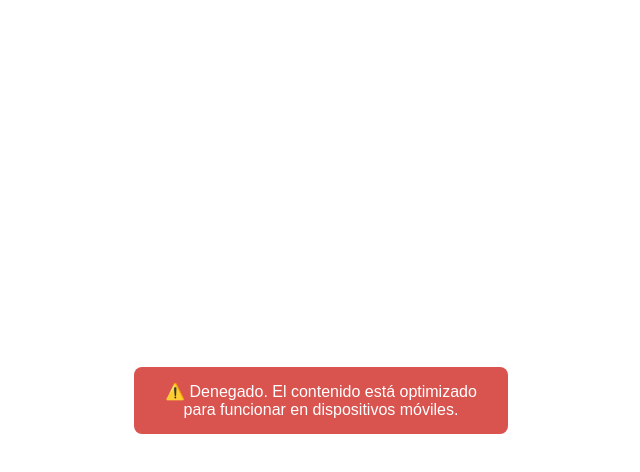
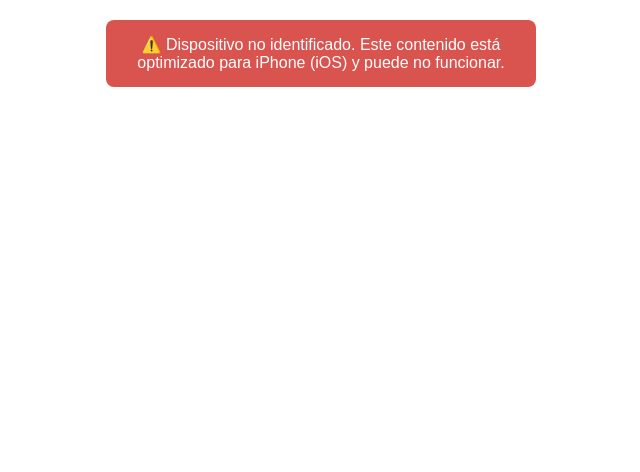
Before and after one commit to zokosting/QR, a plain HTML site: page index.html in a window 1280 px wide. Shown: the whole page, without its empty margins (319-959 px from the left). Drawn offline with Linux system fonts and the light colour scheme.

Commit message:
Random Despertando GitHub -GeminAI funcionando con estilo

```diff
--- a/index.html
+++ b/index.html
@@ -4,17 +4,19 @@
   <meta charset="UTF-8" />
   <title>SABES QUE SÍ PUEDES</title>
   <style>
-    html, body {
-        height: 100%; /* Asegura que el body ocupe toda la altura del viewport */
-        margin: 0;
+    .centered-container {
+        height: 100%;
+        width: 100%;
+        position: fixed; /* Ocupa toda la pantalla */
+        top: 0;
+        left: 0;
         display: flex; /* Habilita Flexbox */
         justify-content: center; /* Centrado horizontal */
         align-items: center; /* Centrado vertical */
-        flex-direction: column; /* Alinea los elementos verticalmente */
+        flex-direction: column;
         text-align: center;
-        font-family: sans-serif;
+        background-color: white; /* Asegura que cubra el fondo */
     }
-
     .error-message {
       color: white;
       background-color: #d9534f;
@@ -23,6 +25,8 @@
       margin: 20px auto;
       width: 80%;
       max-width: 400px;
+      text-align: center;
+      font-family: sans-serif;
     }
     .audio-hidden {
       display: none;
@@ -33,13 +37,15 @@
     }
     #unmuteMessage {
       color: gray;
+      font-size: 5vw;
+      padding: 20px;
     }
   </style>
 </head>
 <body>
 
   <script>
-    // Función para detectar el sistema operativo
+    // Función para detectar el sistema operativo (simplificado)
     function isAndroid() {
       const userAgent = navigator.userAgent || navigator.vendor || window.opera;
       return /android/i.test(userAgent);
@@ -67,7 +73,7 @@
         "https://raw.githubusercontent.com/zokosting/QR/main/Si%C3%A9ntete%20orgulloso%20de%20lo%20que%20eres.mp3"
     ];
 
-    // LÓGICA PARA IPHONE (document.write con autoplay sin muted)
+    // LÓGICA ORIGINAL DE IPHONE (document.write con autoplay sin muted)
     function runIphoneLogic() {
       var randomIndex = Math.floor(Math.random() * audioUrls.length);
       var VARIABLE = audioUrls[randomIndex];
@@ -86,8 +92,11 @@
       document.write('<source id="audioSource" src="" type="audio/mpeg">');
       document.write('Tu navegador no soporta el elemento de audio.');
       document.write('</audio>');
-      // Este es el mensaje que aparecerá centrado gracias a los estilos del body.
+
+      // Envolvemos el mensaje en el contenedor para centrarlo
+      document.write('<div class="centered-container">');
       document.write('<p id="unmuteMessage">🎧 Haz clic en cualquier parte para activar el sonido.</p>');
+      document.write('</div>');
 
       // Inyectamos un script que inicialice el audio y el detector de clics
       document.write('<script>');
@@ -116,14 +125,14 @@
     // Decide qué renderizar
     if (isIOS()) {
       runIphoneLogic();
-      // Si es iOS, se ejecuta la lógica inicial
+      // Si es iOS, se ejecuta la lógica original.
     } else if (isAndroid()) {
-      // Ejecuta la lógica robusta para Android
+      // Ahora ejecuta la lógica robusta para Android
       runAndroidAudioLogic();
     } else {
       // Renderiza un mensaje neutro si no es iOS ni Android
       document.write('<div class="error-message">');
-      document.write('⚠️ Denegado. El contenido está optimizado para funcionar en dispositivos móviles.');
+      document.write('⚠️ Dispositivo no identificado. Este contenido está optimizado para iPhone (iOS) y puede no funcionar.');
       document.write('</div>');
     }
   </script>
```
